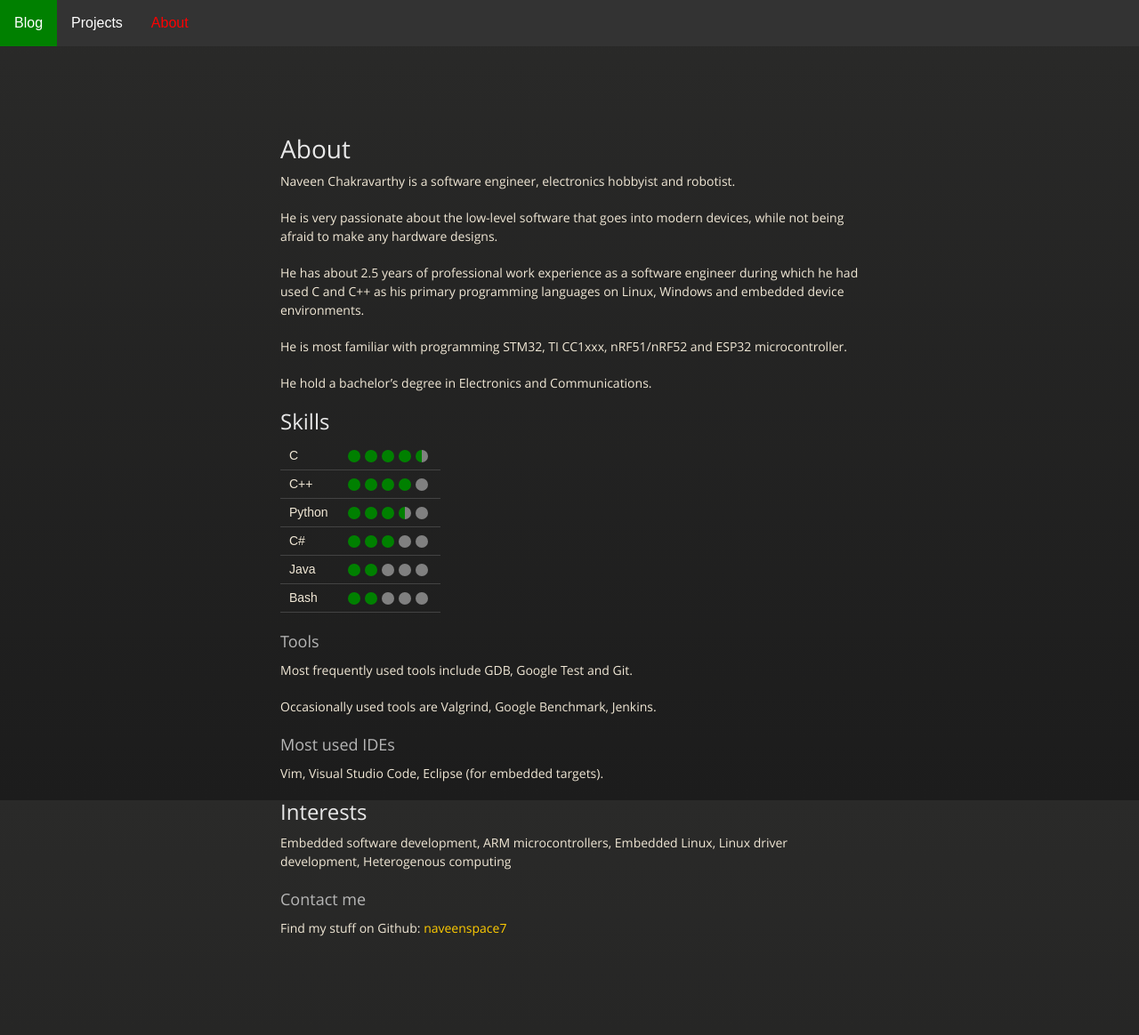
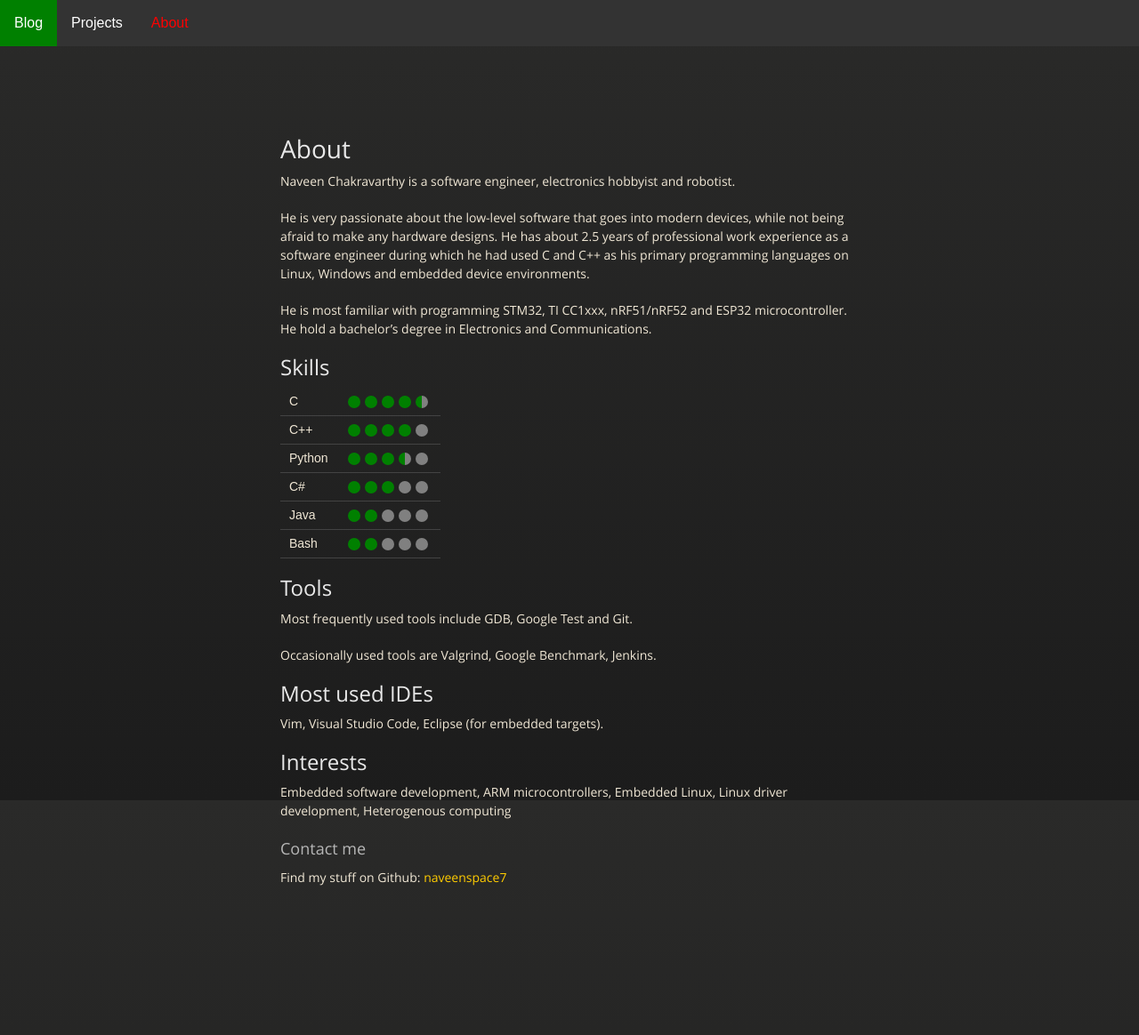
Before and after one commit to naveenspace7/naveenspace7.github.io, a Jekyll site: the page built from about.md, in a window 1280 px wide. Shown: the whole page at 89% size. Built offline with Jekyll 4.4.1, drawn with Linux system fonts in a browser that asks for light colours; after the commit the page ends 1107 px from its top, so only the background shows below that.

```diff
--- a/about.md
+++ b/about.md
@@ -9,9 +9,7 @@ Naveen Chakravarthy is a software engineer, electronics hobbyist and robotist.
 <!-- I am a die-hard fan of low-level software development in C and C++. -->
 <!-- My thesis focuses on ultra-low latency MAC protocols to incorporate into wireless Tactile Internet applications. -->
 
-He is very passionate about the low-level software that goes into modern devices, while not being afraid to make any hardware designs.
-
-He has about 2.5 years of professional work experience as a software engineer during which he had used C and C++ as his primary programming languages on Linux, Windows and embedded device environments.
+He is very passionate about the low-level software that goes into modern devices, while not being afraid to make any hardware designs. He has about 2.5 years of professional work experience as a software engineer during which he had used C and C++ as his primary programming languages on Linux, Windows and embedded device environments.
 
 <!-- I had programmed ARM Cortex-M (M3, M4, M7) microcontrollers and peripheral drivers (including DMA, CAN, I2C, SPI, UART, Timers) in embedded C and C++. Additionally, I had programmed for heterogeneous systems in CUDA and OpenCL. -->
 
@@ -19,9 +17,7 @@ He has about 2.5 years of professional work experience as a software engineer du
 
 <!-- He hold a Master's degree in Embedded Systems and  -->
 
-He is most familiar with programming STM32, TI CC1xxx, nRF51/nRF52 and ESP32 microcontroller.
-
-He hold a bachelor's degree in Electronics and Communications.
+He is most familiar with programming STM32, TI CC1xxx, nRF51/nRF52 and ESP32 microcontroller. He hold a bachelor's degree in Electronics and Communications.
 
 ## Skills
 
@@ -138,7 +134,7 @@ He hold a bachelor's degree in Electronics and Communications.
   </table>
 </body>
 
-### Tools
+## Tools
 
 Most frequently used tools include GDB, Google Test and Git.
 
@@ -146,7 +142,7 @@ Occasionally used tools are Valgrind, Google Benchmark, Jenkins.
 
 <!-- Software tools that I use frequently include gdb, valgrind, google benchmark, google test -->
 
-### Most used IDEs
+## Most used IDEs
 
 Vim, Visual Studio Code, Eclipse (for embedded targets).
 
```
